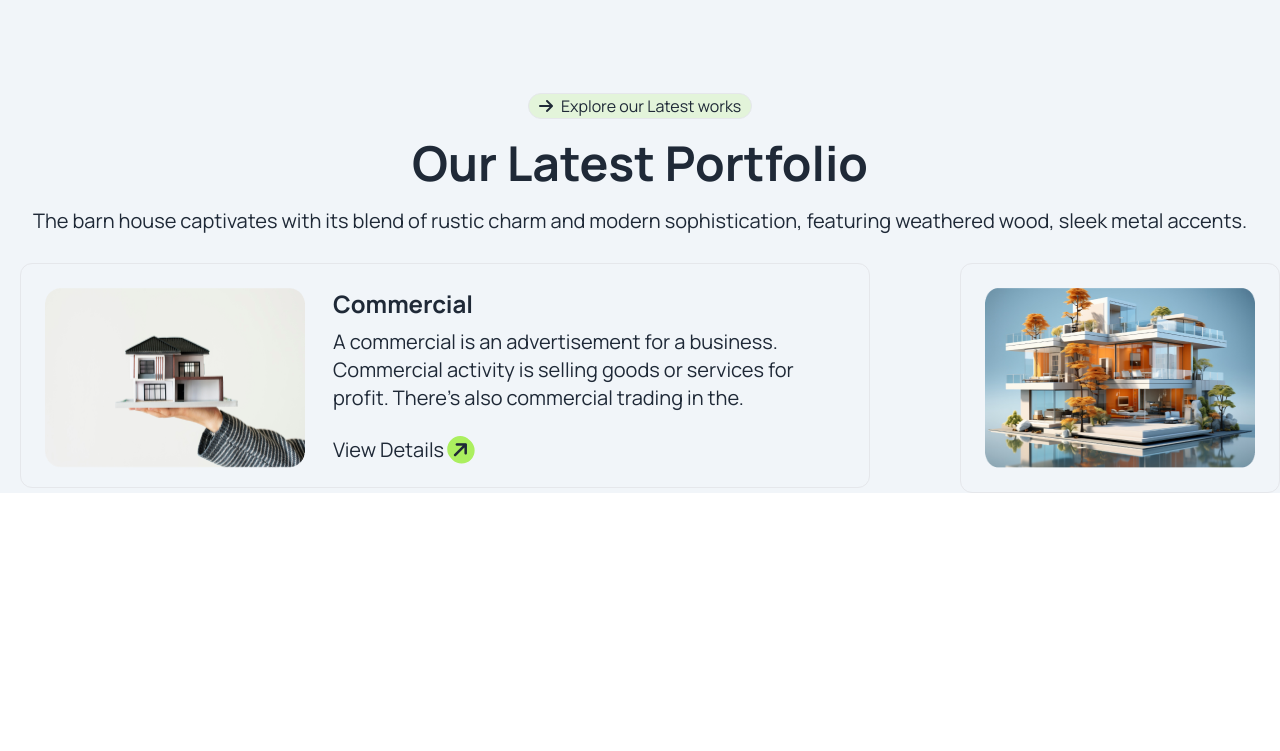
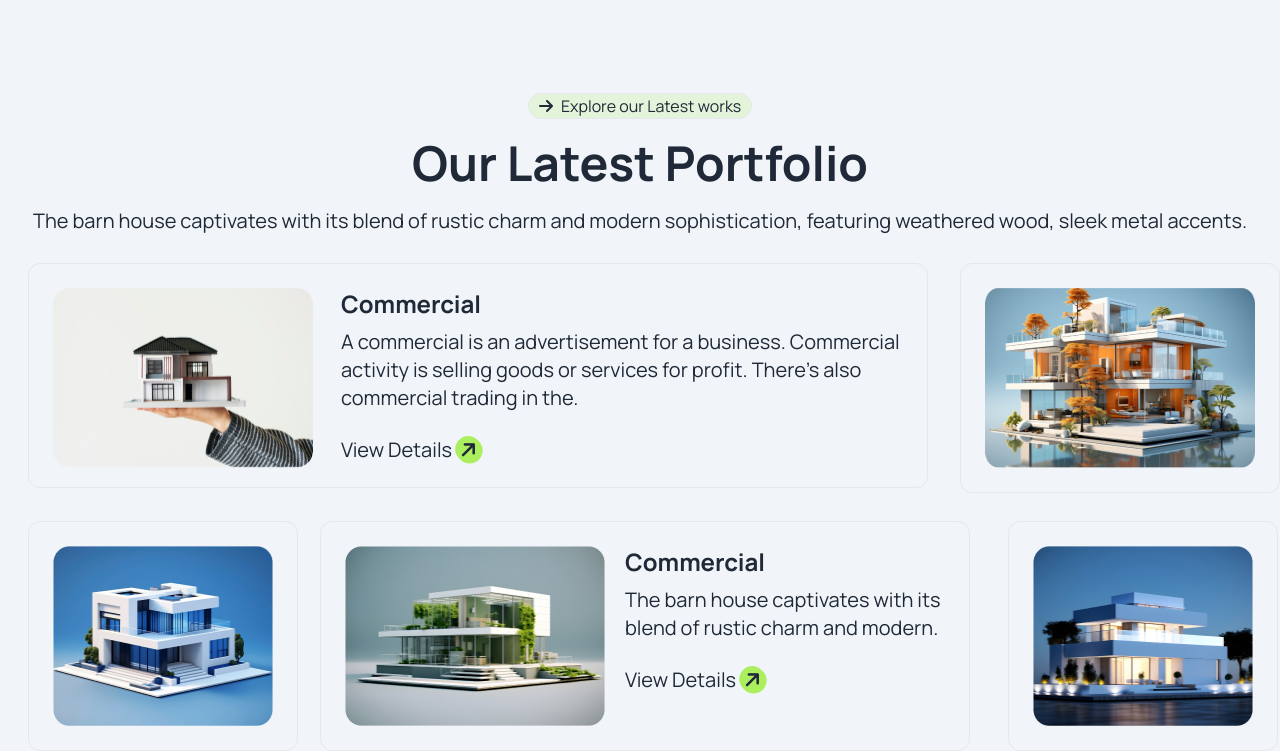
Before and after one commit to RumelRayhan/my-3rd-assignment, a plain HTML site: page index.html in a window 1280 px wide. Shown: the part 2031-2782 px from the top of the page. Before the commit the page ends 2524 px from the top, so only its background shows below. Drawn offline with nearby package versions, Linux system fonts and the light colour scheme; a web font is replaced by a local one.

Commit message:
added grid coloums 2

```diff
--- a/index.html
+++ b/index.html
@@ -178,7 +178,7 @@
             <p class="lg:text-xl text-center mt-5 mx-2">The barn house captivates with its blend of rustic charm and modern sophistication, featuring weathered wood, sleek metal accents.</p>
             <!-- card-1 -->
             <div class="grid lg:grid-cols-4  ">
-             <div class="border rounded-xl p-6 lg:flex gap-7 lg:w-[850px] w-[350px] mx-10 lg:col-span-3 lg:h-[225px] w-[350px] mt-7  lg:ml-5">
+             <div class="border rounded-xl p-6 lg:flex gap-7 lg:w-[900px] w-[350px] mx-10 lg:col-span-3 lg:h-[225px] w-[350px] mt-7 lg:ml-7">
               <img class="lg:w-[260px] w-full h-[180px]" src="./assets/img1.png" alt="">
               <div class="lg:m-0 mt-4">
                 <h1 class="text-2xl font-bold ">Commercial</h1>
@@ -189,7 +189,22 @@
              <div class="border rounded-xl mt-7 lg:mx-0 mx-10 p-6"><img class="lg:w-[380px] h-[180px]" src="assets/img2.png" alt=""></div>
             </div>
             <!-- card-2  -->
-             <div></div>
+             <div class="lg:grid grid-cols-4">
+              <div class="lg:w-[270px] border rounded-xl mt-7 lg:ml-7 lg:mx-0 mx-10 p-6"><img class=" lg:w-[300px] w-[350px] h-[180px]" src="assets/img3.png" alt=""></div>
+
+
+              <div class="border rounded-xl lg:col-span-2 mt-7 lg:mx-0 mx-10 lg:flex lg:w-[650px] w-[350px] p-6">
+                <img class="lg:w-[260px] w-full h-[180px]" src="assets/img4.png" alt="">
+                <div class="pl-5">
+                  <h1 class="text-2xl font-bold lg:mb-2 lg:mt-0 mt-4 ">Commercial</h1>
+                  <p class="text-xl">The barn house captivates with its blend of rustic charm and modern. </p>
+                  <button class="text-xl my-6">View Details <i class="fa-solid fa-arrow-right bg-[#ABEF5F]  p-1 rounded-full -rotate-45"></i></button>
+                </div>
+              </div>
+              <div class="lg:w-[270px] border rounded-xl mt-7 lg:ml-12 lg:mx-0 mx-10 p-6"><img class=" lg:w-[300px] w-[350px] h-[180px]"src="assets/img5.png" alt=""></div>
+             </div>
+             <div class=" lg:hidden lg:w-[270px] border rounded-xl mt-7 lg:ml-12 lg:mx-0 mx-10 p-6"><img class=" lg:w-[300px] w-[350px] h-[180px] " src="assets/img3.png" alt=""></div>
+             </div>
            </section>
     </main>
     <footer></footer>
```
